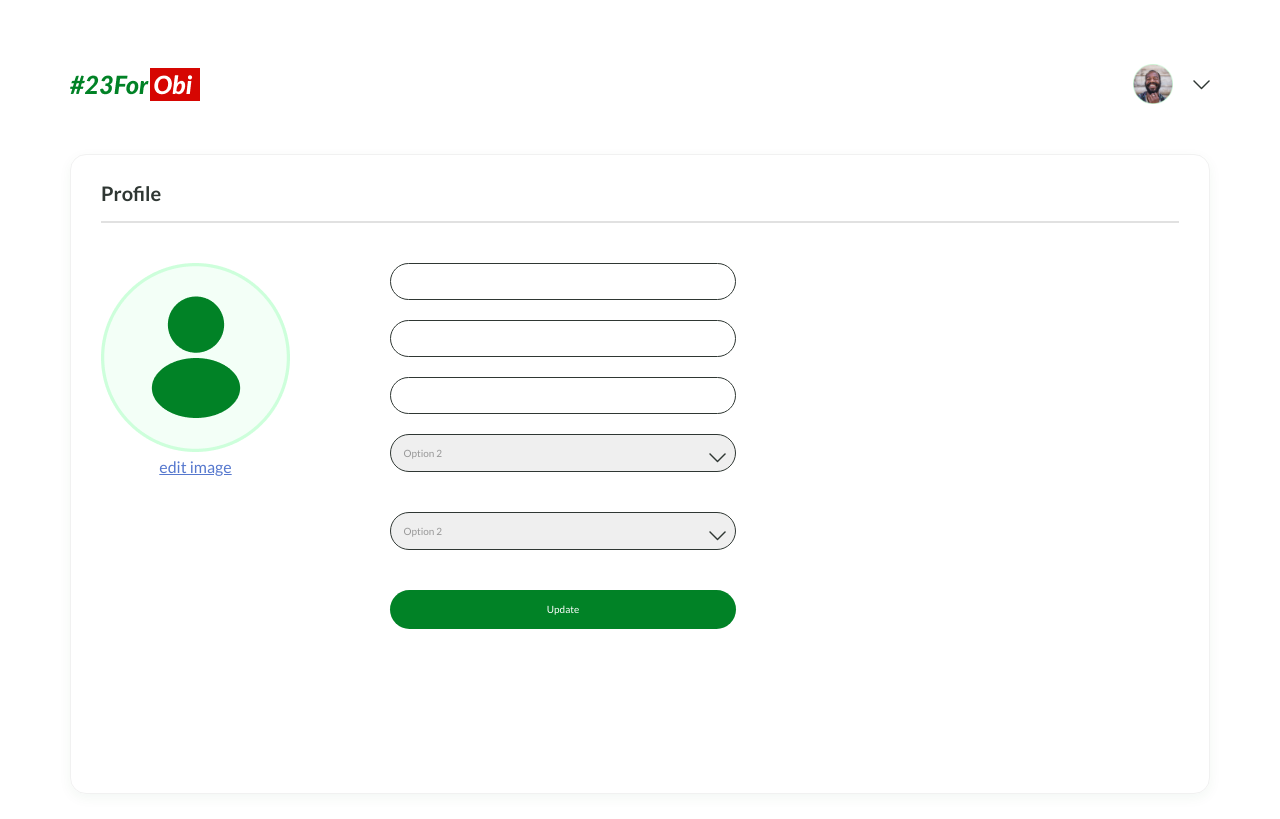
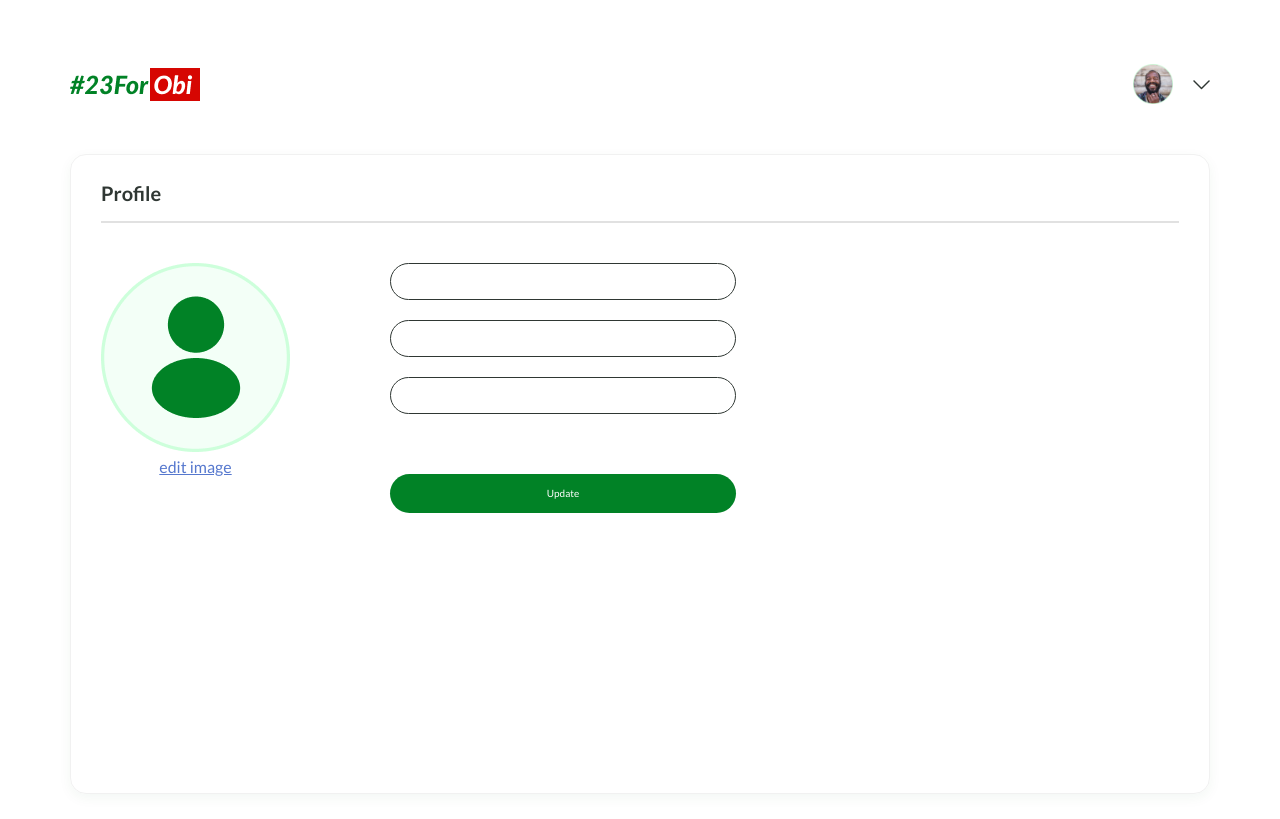
Before and after one commit to odizee/234obi, a Next.js app: page /dashboard/profile in a window 1280 px wide. Built offline with nearby package versions, Linux system fonts and the light colour scheme.

Commit message:
fix error

```diff
--- a/components/misc/SelectInput.js
+++ b/components/misc/SelectInput.js
@@ -5,7 +5,7 @@ import Image from 'next/image';
 const SelectInput = ({ option, name, value, onChange }) => {
   return (
     <div>
-      <div class={styles.input}>
+      {/* <div class={styles.input}>
         <select name={name} value={value} onChange={onChange}>
           <option selected disabled>
             {option}
@@ -18,7 +18,8 @@ const SelectInput = ({ option, name, value, onChange }) => {
         <div className={styles.img}>
           <Image src={caret_down} />
         </div>
-      </div>
+      </div> */}
+
     </div>
   );
 };
--- a/pages/states/[state]/[village]/index.js
+++ b/pages/states/[state]/[village]/index.js
@@ -1,7 +1,7 @@
 import { useRouter } from 'next/router';
 import Footer from '../../../../components/Footer/Index';
-import Navbar from '../../../../components/Navbar/Index';
 import Village from '../../../../components/Village/Index';
+import Navbar from './../../../../components/NavBar/Index';
 
 const village = () => {
   const router = useRouter();
--- a/pages/states/[state]/index.js
+++ b/pages/states/[state]/index.js
@@ -1,8 +1,7 @@
 import { useRouter } from 'next/router';
 import Footer from '../../../components/Footer/Index';
-import Navbar from '../../../components/Navbar/Index';
+import Navbar from '../../../components/NavBar/Index';
 import State from '../../../components/State/Index';
-
 
 const state = () => {
   const router = useRouter();
```
